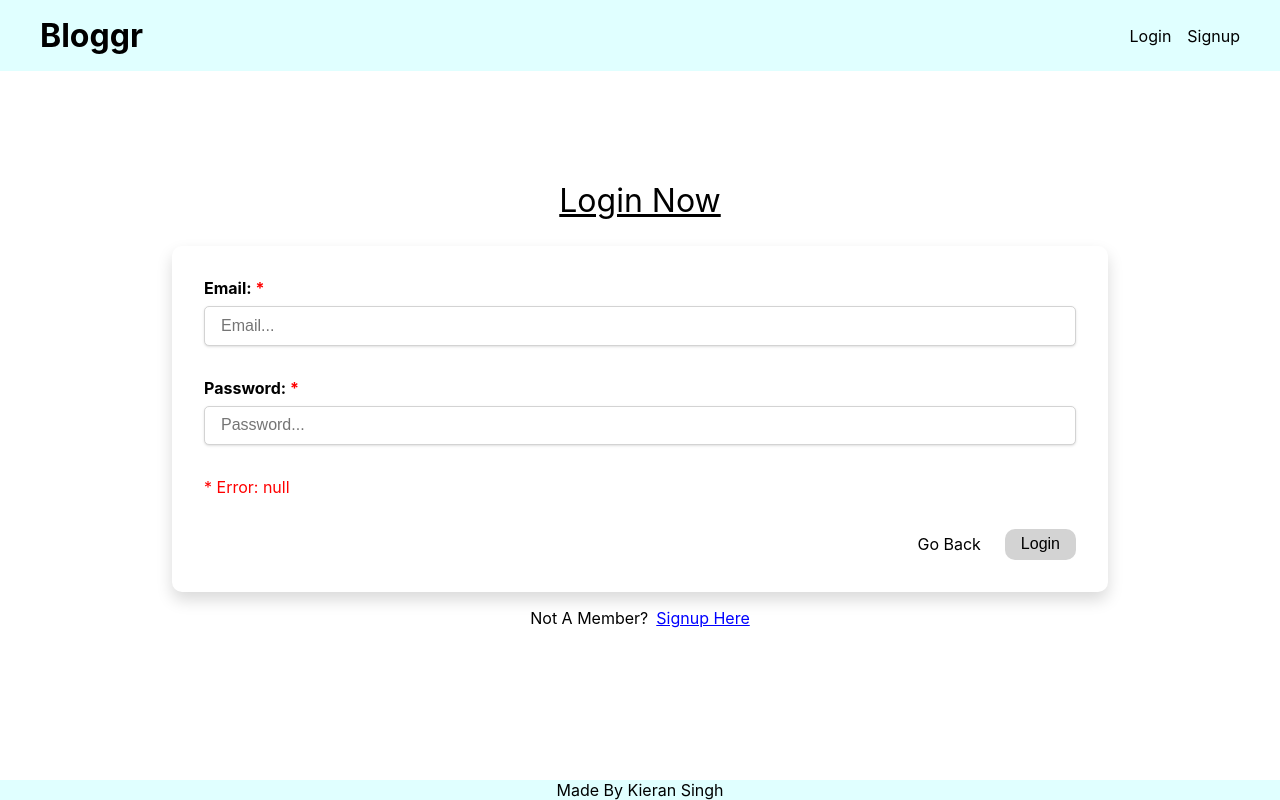
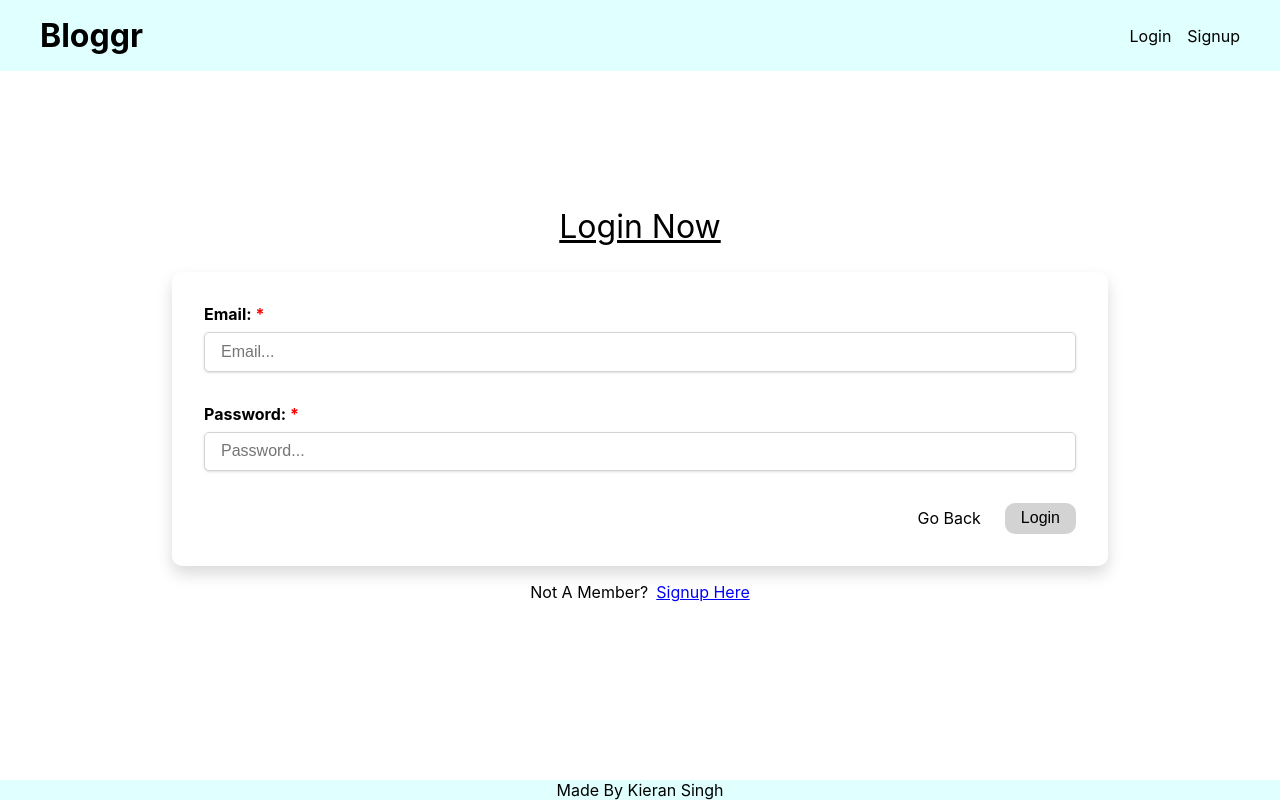
Before and after one commit to Kieran27/Blog-Client, a React (Create React App) app: page /login in a window 1280 px wide. Built offline with nearby package versions, Linux system fonts and the light colour scheme.

Commit message:
Separated loginerror and signup error in separate state

```diff
--- a/src/Auth/authentication-context.js
+++ b/src/Auth/authentication-context.js
@@ -8,7 +8,8 @@ const AuthContext = createContext(null);
 
 export const AuthProvider = ({ children }) => {
   const [user, setUser] = useState(null);
-  const [errorMessage, setErrormessage] = useState(null);
+  const [loginError, setLoginError] = useState(null);
+  const [signupError, setSignupError] = useState(null);
   const [errorsArray, setErrorsArray] = useState(null);
 
   const logout = async () => {
@@ -33,7 +34,8 @@ export const AuthProvider = ({ children }) => {
   const signup = async (email, username, password, passwordConfirm) => {
     try {
       if (errorsArray) setErrorsArray(null);
-      if (errorMessage) setErrormessage(null);
+      if (signupError) setSignupError(null);
+
       const signupRes = await axios.post(
         "http://localhost:3000/api/auth/signup",
         {
@@ -43,7 +45,7 @@ export const AuthProvider = ({ children }) => {
           passwordconfirm: passwordConfirm,
         }
       );
-      console.log(signupRes);
+
       const token = signupRes.data.accessToken;
       const userToken = jwt_decode(token);
       const userObj = {
@@ -51,24 +53,23 @@ export const AuthProvider = ({ children }) => {
         refreshToken: signupRes.data.refreshToken,
         user: userToken,
       };
+
       localStorage.setItem("token", JSON.stringify(userObj));
       setUser(userToken);
     } catch (error) {
       const errors = error.response.data.error;
-      console.log(errors);
       const errorIsArray = Array.isArray(errors);
       if (errorIsArray) {
         setErrorsArray(errors);
       } else {
-        setErrormessage(errors);
+        setSignupError(errors);
       }
-      console.log(error);
     }
   };
 
   const login = async (email, password) => {
     try {
-      if (errorMessage) setErrormessage(null);
+      if (loginError) setLoginError(null);
       const login = await axios.post("http://localhost:3000/api/auth/login", {
         email: email,
         password: password,
@@ -82,14 +83,15 @@ export const AuthProvider = ({ children }) => {
       };
       localStorage.setItem("token", JSON.stringify(userObj));
       setUser(userToken);
-      console.log(login);
+      alert(`Logged in as ${userToken.username}`);
     } catch (error) {
       const message = error.response.data.error;
-      setErrormessage(message);
+      setLoginError(message);
       console.log(error.response.data);
     }
   };
 
+  // Check on initial render if accessToken exists - if so set User
   useEffect(() => {
     const persistentUser = localStorage.getItem("token");
     if (persistentUser) {
@@ -106,7 +108,8 @@ export const AuthProvider = ({ children }) => {
         logout,
         signup,
         login,
-        errorMessage,
+        loginError,
+        signupError,
         errorsArray,
       }}
     >
--- a/src/Routes/Login/login.jsx
+++ b/src/Routes/Login/login.jsx
@@ -1,7 +1,5 @@
 import styles from "./login.module.scss";
-import axios from "axios";
-import { useState, useEffect } from "react";
-import jwt_decode from "jwt-decode";
+import { useState } from "react";
 import { useAuth } from "../../Auth/authentication-context";
 import { Link } from "react-router-dom";
 
@@ -9,7 +7,7 @@ const Login = () => {
   const [email, setEmail] = useState("");
   const [password, setPassword] = useState("");
 
-  const { user, login, errorMessage } = useAuth();
+  const { login, loginError } = useAuth();
 
   const handleChange = (e) => {
     if (e.target.name === "email") {
@@ -23,6 +21,7 @@ const Login = () => {
     e.preventDefault();
     return login(email, password);
   };
+
   return (
     <div className={styles.loginContainer}>
       <h2>Login Now</h2>
@@ -46,7 +45,7 @@ const Login = () => {
             Password: <span>*</span>
           </label>
           <input
-            type="text"
+            type="password"
             id="password"
             name="password"
             value={password}
@@ -55,7 +54,9 @@ const Login = () => {
             onChange={handleChange}
           />
         </div>
-        <span className={styles.error}>{`* Error: ${errorMessage}`}</span>
+        <span className={styles.error}>
+          {loginError ? `* Error: ${loginError}` : ""}
+        </span>
         <div className={styles.formFooter}>
           <Link to="/">Go Back</Link>
           <input type="submit" value="Login" />
@@ -63,7 +64,7 @@ const Login = () => {
       </form>
       <div className={styles.loginContainerFooter}>
         Not A Member?
-        <Link to="/signup"> Signup Here</Link>
+        <Link to="/signup"> Signup Here </Link>
       </div>
     </div>
   );
--- a/src/Routes/Signup/signup.jsx
+++ b/src/Routes/Signup/signup.jsx
@@ -1,5 +1,5 @@
 import styles from "../Login/login.module.scss";
-import { useState, useEffect } from "react";
+import { useState } from "react";
 import { useAuth } from "../../Auth/authentication-context";
 import { Link } from "react-router-dom";
 
@@ -9,7 +9,7 @@ const Signup = () => {
   const [password, setPassword] = useState("");
   const [passwordConfirm, setPasswordConfirm] = useState("");
 
-  const { user, signup, errorMessage, errorsArray } = useAuth();
+  const { signup, signupError, errorsArray } = useAuth();
 
   const handleChange = (e) => {
     const inputName = e.target.name;
@@ -36,6 +36,7 @@ const Signup = () => {
     e.preventDefault();
     return signup(email, username, password, passwordConfirm);
   };
+
   return (
     <div className={styles.loginContainer}>
       <h2>Signup Now</h2>
@@ -73,7 +74,7 @@ const Signup = () => {
             Password: <span>*</span>
           </label>
           <input
-            type="text"
+            type="password"
             id="password"
             name="password"
             value={password}
@@ -87,7 +88,7 @@ const Signup = () => {
             Password Confirm: <span>*</span>
           </label>
           <input
-            type="text"
+            type="password"
             id="passwordconfirm"
             name="passwordconfirm"
             value={passwordConfirm}
@@ -97,11 +98,17 @@ const Signup = () => {
           />
         </div>
         <div className={styles.errorContainer}>
-          {errorsArray?.map((error) => {
-            return <span className={styles.error}>{`* ${error.msg}`}</span>;
+          {errorsArray?.map((error, index) => {
+            return (
+              <span key={index} className={styles.error}>
+                {`* ${error.msg}`}
+              </span>
+            );
           })}
         </div>
-        <span className={styles.error}>{`* Error: ${errorMessage}`}</span>
+        <span className={styles.error}>
+          {signupError ? `* Error: ${signupError}` : ""}
+        </span>
         <div className={styles.formFooter}>
           <Link to="/">Go Back</Link>
           <input type="submit" value="Login" />
--- a/src/index.css
+++ b/src/index.css
@@ -2,6 +2,9 @@
 *::before,
 *::after {
   box-sizing: border-box;
+}
+
+:root {
 }
 
 body {
```
